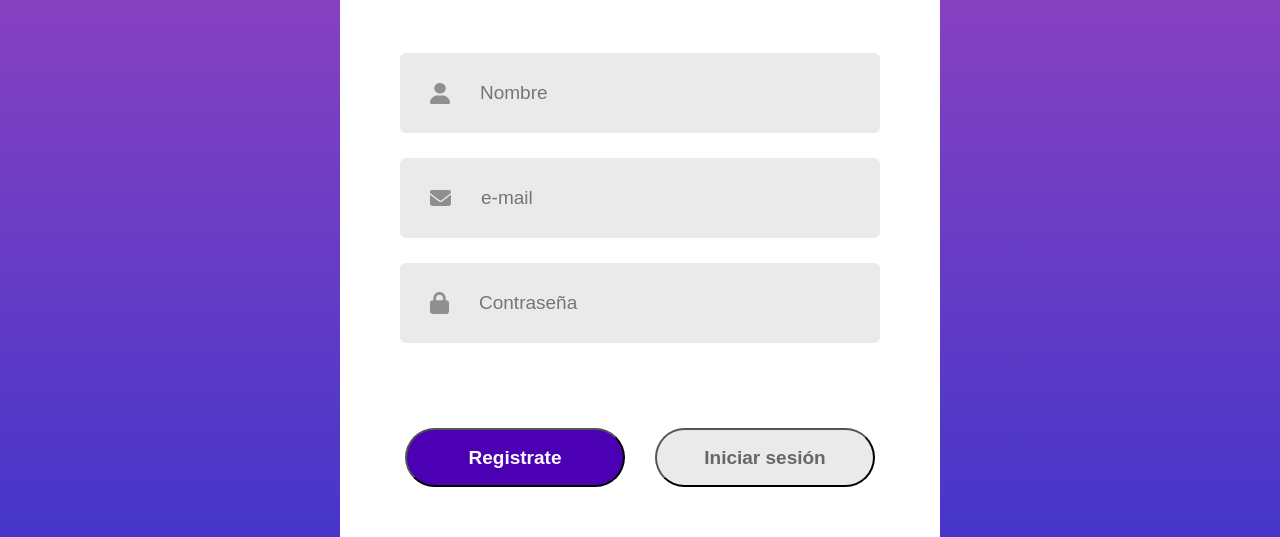
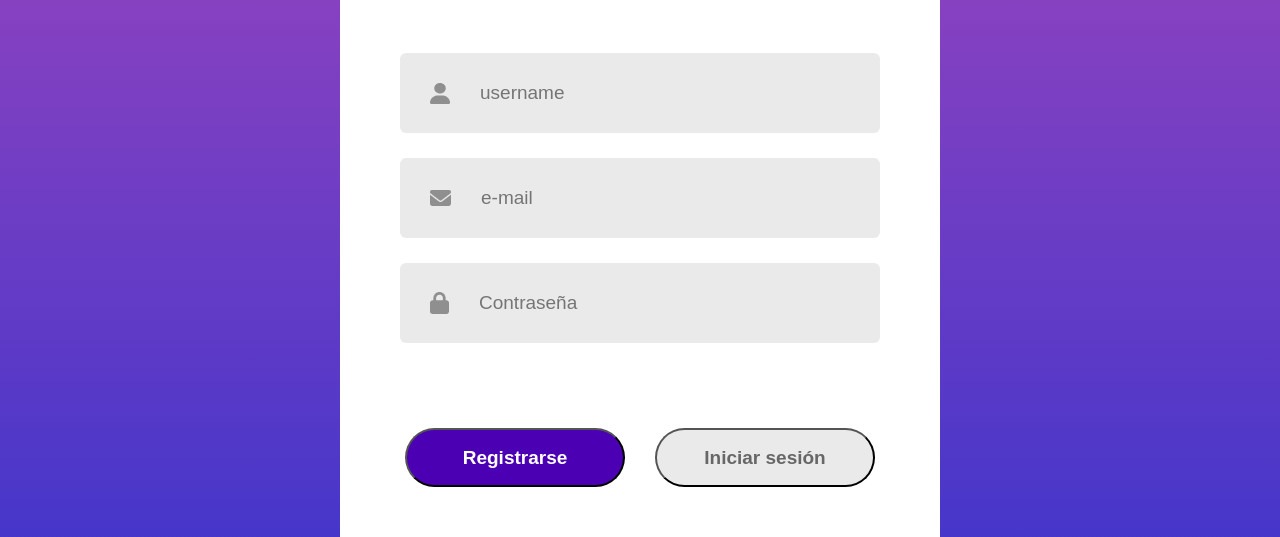
Before and after one commit to ingenieria-software-7009-2025-2/skops-frontend, a React (Create React App) app: page / in a window 1280 px wide. Shown: the part 306-843 px from the top of the page. Built offline with nearby package versions, Linux system fonts and the light colour scheme.

Commit message:
[CB/Conexion de registrar lograda]

```diff
--- a/src/componentes/LogInSignUp/LogInSignUp.jsx
+++ b/src/componentes/LogInSignUp/LogInSignUp.jsx
@@ -3,16 +3,12 @@ import './LogInSignUp.css';
 import user_icon from '../assets/person.png';
 import email_icon from '../assets/email.png';
 import password_icon from '../assets/password.png';
-//import {UsuarioService} from '../services/UsuarioService';
-import { test } from '../services/test';
-console.log(test); // Debería imprimir "Hola, esto es una prueba"
+import UsuarioService from '../../services/UsuarioService';
 
-
-export const LogInSignUp = ({setUsuario}) => {
-
+export const LogInSignUp = ({ setUsuario }) => {
     const [action, setAction] = useState("Registrarse");
-  const [nombre, setNombre] = useState("");
-  const [email, setEmail] = useState("");
+    const [username, setusername] = useState("");
+    const [mail, setmail] = useState("");
     const [password, setPassword] = useState("");
     const [error, setError] = useState(false);
     const [mensaje, setMensaje] = useState("");
@@ -20,24 +16,31 @@ export const LogInSignUp = ({setUsuario}) => {
     const manejadorBoton = async (e) => {
         e.preventDefault();
 
-    if (nombre === "" || password === "" || email === "") {
+        if (username.trim() === "" || password.trim() === "" || mail.trim() === "") {
             setError(true);
+            setMensaje("Todos los campos son obligatorios");
             return;
         }
+
         setError(false);
+        setMensaje("Enviando datos...");
 
-    const usuarioBody = {
-      nombre,
-      email,
-      password,
-    };
+        const usuarioBody = { username, mail, password };
+        console.log("Datos enviados al backend:", usuarioBody); // Verificación
 
         try {
             const response = await UsuarioService.addUser(usuarioBody);
-      setUsuario([nombre]);
+            console.log("Respuesta del backend:", response);
+
+            if (response) {
+                setUsuario((prevUsuarios) => [...prevUsuarios, { username, mail }]);
                 setMensaje("Usuario registrado con éxito");
+            } else {
+                setMensaje("No se pudo registrar el usuario");
+            }
         } catch (error) {
-      setMensaje("Error al registrar usuario");
+            console.error("Error en la solicitud:", error);
+            setMensaje(error.response?.data?.message || "Error al registrar usuario");
         }
     };
 
@@ -48,51 +51,63 @@ export const LogInSignUp = ({setUsuario}) => {
                 <div className="underline"></div>
             </div>
             <form className="inputs" onSubmit={manejadorBoton}>
-            {/**input para el nombre de usuario. Si estamos en Iniciar sesion ya no aparece el input del nombre sino pues si XD*/}
-            {action==="Iniciar sesion"?<div></div>:
+                {action === "Iniciar sesion" ? null : (
                     <div className="input">
                         <img src={user_icon} alt="" />
                         <input
                             type="text"
-                    placeholder='Nombre'
-                    value = {nombre}
-                    onChange={e => setNombre(e.target.value)}
+                            placeholder='username'
+                            value={username}
+                            onChange={e => setusername(e.target.value)}
                         />
-            </div>}
+                    </div>
+                )}
 
-            {/**input para el email */}
                 <div className="input">
                     <img src={email_icon} alt="" />
                     <input
-                    type="email"
+                        type="mail"
                         placeholder='e-mail'
-                    value = {email}
-                    onChange={e => setEmail(e.target.value)}
+                        value={mail}
+                        onChange={e => setmail(e.target.value)}
                     />
                 </div>
-            {/**input para el password */}
+
                 <div className="input">
                     <img src={password_icon} alt="" />
                     <input
                         type="password"
                         placeholder='Contraseña'
-                    value = {password}
+                        value={password}
                         onChange={e => setPassword(e.target.value)}
                     />
                 </div>
+
                 <div className="submit-container">
-                <button className={action==="Iniciar sesion"?"submit gray":"submit"} onClick={()=>{setAction("Registrarse")}}>Registrate</button>
-                <button className={action==="Registrarse"?"submit gray":"submit"} onClick={()=>{setAction("Iniciar sesion")}}>Iniciar sesión</button>
+                    <button
+                        type="submit"
+                        className="submit"
+                    >
+                        {action}
+                    </button>
+                    <button
+                        type="button"
+                        className="submit gray"
+                        onClick={() => setAction(action === "Registrarse" ? "Iniciar sesion" : "Registrarse")}
+                    >
+                        {action === "Registrarse" ? "Iniciar sesión" : "Registrate"}
+                    </button>
                 </div>
             </form>
-        {error && <p>Todos los campos son necesarios</p>}
 
-        {action==="Registrarse"?<div></div>:
-        <div className="olvido-contrasenia">Olvidaste tu contraseña? <span>Click Aquí!</span></div>}
+            {error && <p style={{ color: 'red' }}>{mensaje}</p>}
+            {!error && mensaje && <p style={{ color: 'green' }}>{mensaje}</p>}
 
-
-
+            {action === "Registrarse" ? null : (
+                <div className="olvido-contrasenia">
+                    Olvidaste tu contraseña? <span>Click Aquí!</span>
                 </div>
-
-  )
-}
+            )}
+        </div>
+    );
+};
--- a/src/services/UsuarioService.js
+++ b/src/services/UsuarioService.js
@@ -71,4 +71,4 @@ class UsuarioService {
     }
 }
 
-export const UsuarioService = new UsuarioService();
+export default new UsuarioService();
```
Lines whose indentation alone changed are shown as unchanged.
